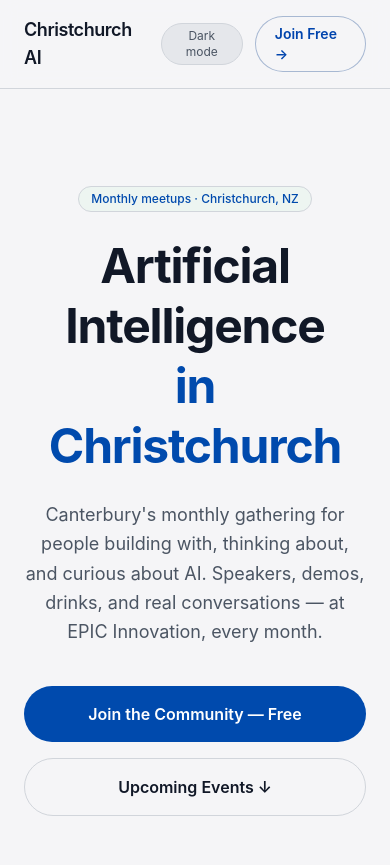
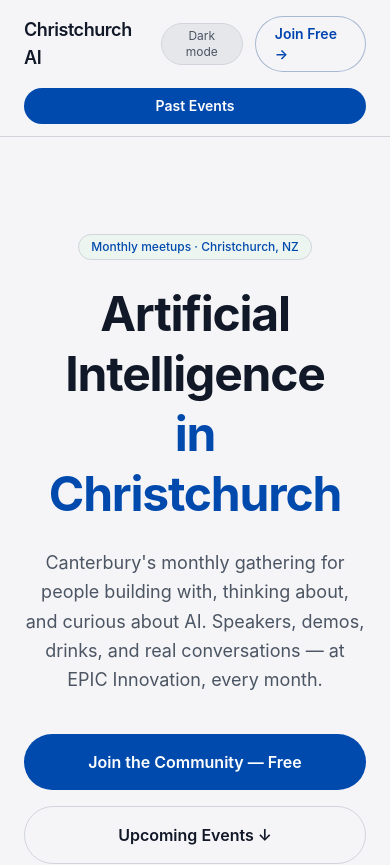
Before and after one commit to caelanhuntress/christchurch-ai, a Next.js app: page / in a window 390 px wide. Shown: the top 865 px of the page. Built offline with nearby package versions, Linux system fonts and the light colour scheme.

Commit message:
Add mobile past events navigation

```diff
--- a/app/components/SiteHeader.tsx
+++ b/app/components/SiteHeader.tsx
@@ -39,6 +39,16 @@ export default function SiteHeader({ homeMode = false }: SiteHeaderProps) {
           </a>
         </div>
       </div>
+
+      <div className="md:hidden max-w-6xl mx-auto px-6 pb-3">
+        <Link
+          href="/past-events"
+          className="block w-full rounded-full px-4 py-2 text-center text-sm font-semibold transition-all hover:opacity-90"
+          style={{ background: "var(--accent)", color: "#ffffff" }}
+        >
+          Past Events
+        </Link>
+      </div>
     </header>
   );
 }
```
